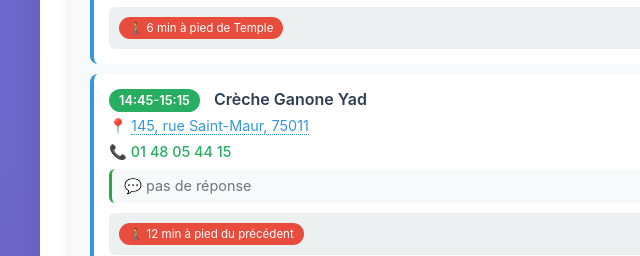
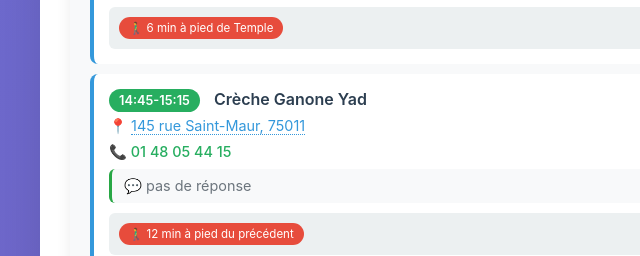
Before and after one commit to belalanne/nursery-visit, a website: page index.html in a window 1280 px wide. Shown: the part 2735-2991 px from the top of the page, 0-640 px from the left. Drawn offline with Linux system fonts and the light colour scheme; some packages are replaced by stand-ins of ours.

Commit message:
Fix Creche Ganone Yad address format - remove unnecessary comma for better geocoding

```diff
--- a/index.html
+++ b/index.html
@@ -334,7 +334,7 @@
                             <span class="time-badge mercredi">14:45-15:15</span>
                             Crèche Ganone Yad
                         </div>
-                        <div class="nursery-address">📍 <a href="https://www.google.com/maps/search/?api=1&query=145%20rue%20Saint-Maur%2075011%20Paris" target="_blank" class="address-link">145, rue Saint-Maur, 75011</a></div>
+                        <div class="nursery-address">📍 <a href="https://www.google.com/maps/search/?api=1&query=145%20rue%20Saint-Maur%2075011%20Paris" target="_blank" class="address-link">145 rue Saint-Maur, 75011</a></div>
                         <div class="nursery-phone">📞 01 48 05 44 15</div>
                         <div class="nursery-comment">💬 pas de réponse</div>
                         <div class="route-info">
@@ -538,7 +538,7 @@
             },
             {
                 name: "Crèche Ganone Yad",
-                address: "145, rue Saint-Maur, 75011",
+                address: "145 rue Saint-Maur, 75011",
                 phone: "01 48 05 44 15",
                 day: "Mercredi",
                 time: "14:45-15:15",
```
Also changed, not shown: index.template.html (+2 -2 lines).
